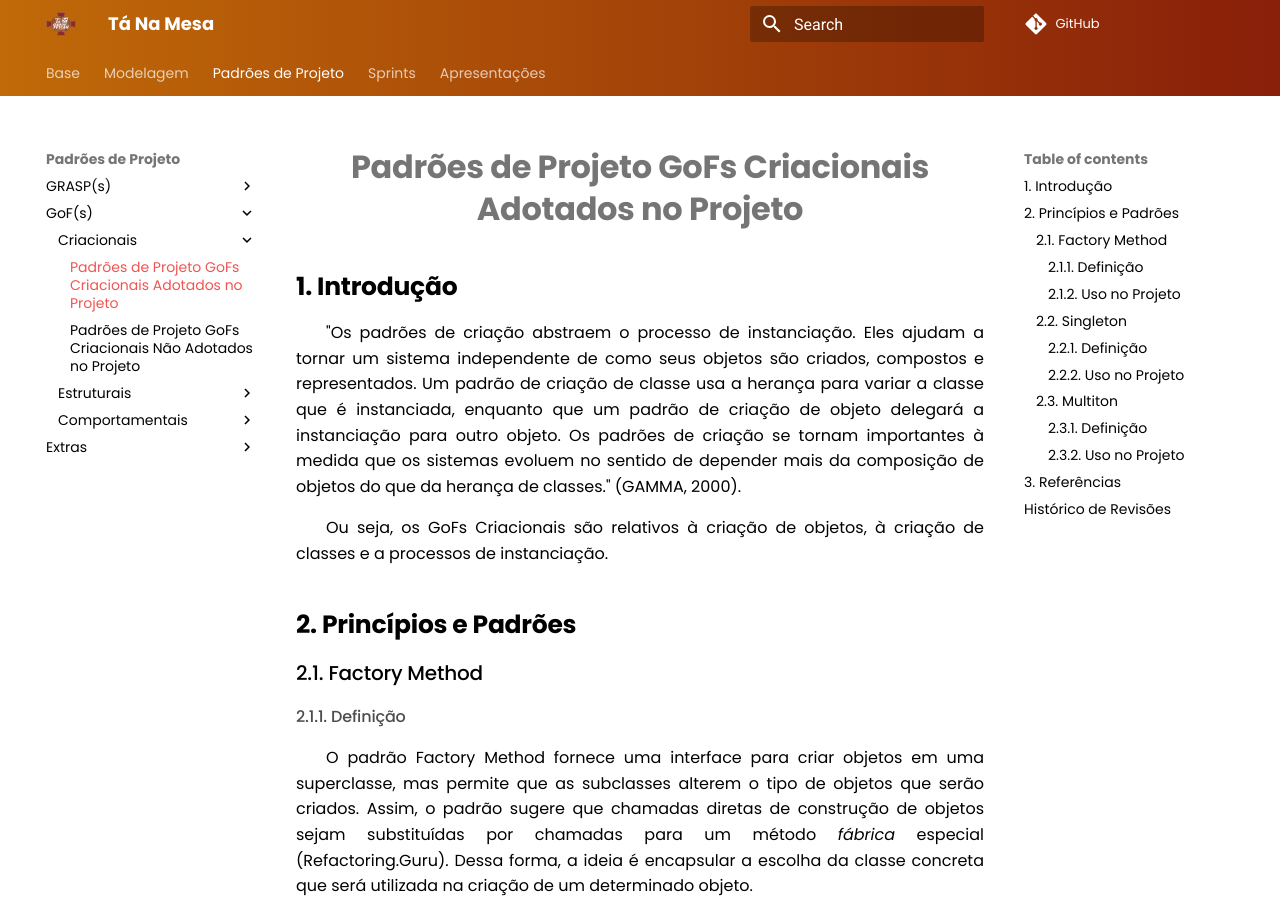
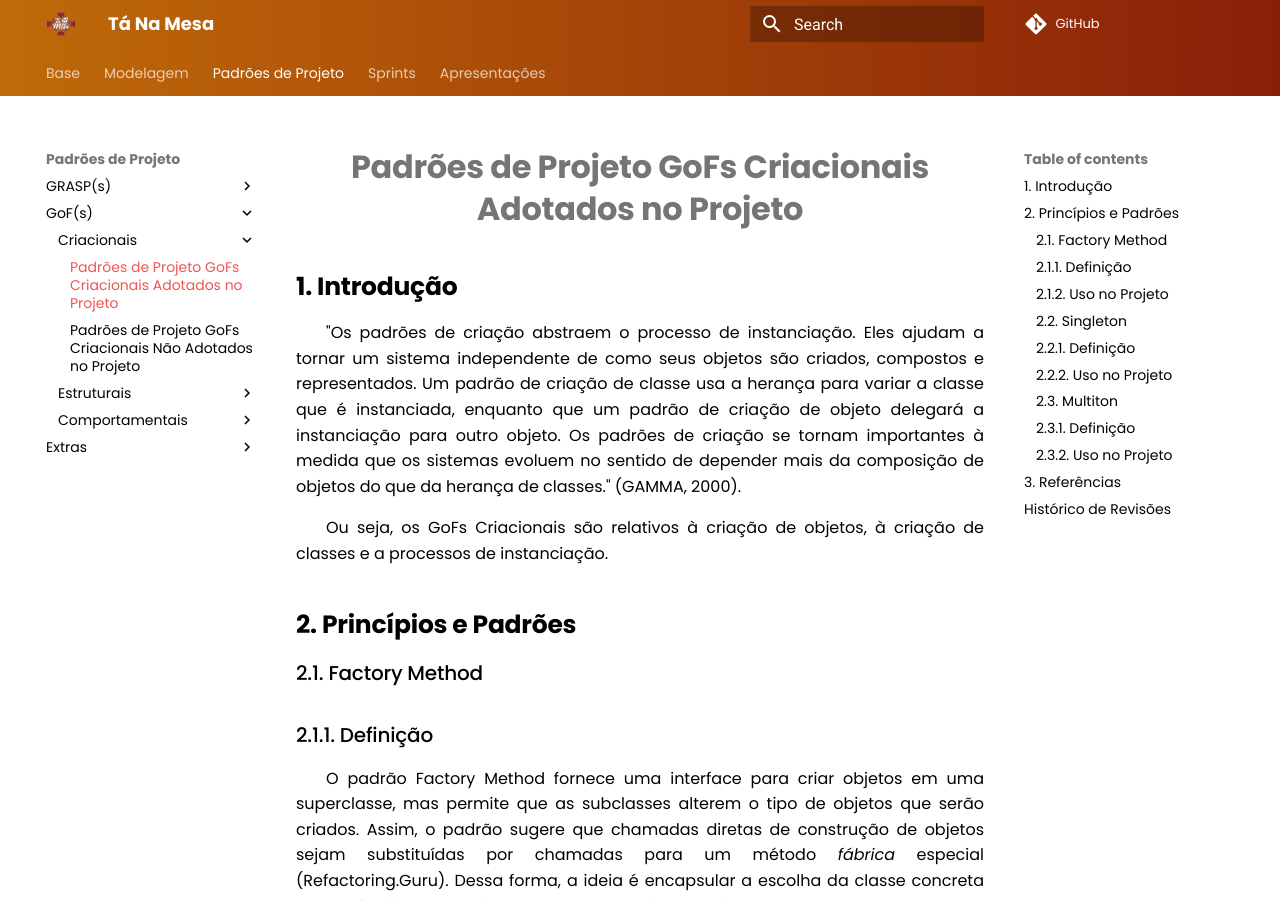
Before and after one commit to UnBArqDsw2021-1/2021.1_G02_TaNaMesa_docs, an MkDocs documentation site: the page built from docs/3-Padroes-de-Projeto/GoFs/Criacionais/Padroes-Adotados-no-Projeto.md, in a window 1280 px wide and 900 px high. Built offline with MkDocs 1.6.1 and Material for MkDocs 9.7.7, drawn with Linux system fonts in a browser that asks for light colours; comment, search, counter and statistics services are not loaded.

```diff
--- a/docs/3-Padroes-de-Projeto/GoFs/Criacionais/Padroes-Adotados-no-Projeto.md
+++ b/docs/3-Padroes-de-Projeto/GoFs/Criacionais/Padroes-Adotados-no-Projeto.md
@@ -14,7 +14,7 @@ processos de instanciação.
 ## 2. Princípios e Padrões
 
 ### 2.1. Factory Method
-####2.1.1. Definição
+### 2.1.1. Definição
 
 O padrão Factory Method fornece uma interface para criar objetos em uma superclasse,
 mas permite que as subclasses alterem o tipo de objetos que serão criados. Assim, o padrão
@@ -22,17 +22,17 @@ sugere que chamadas diretas de construção de objetos sejam substituídas por c
 para um método *fábrica* especial (Refactoring.Guru). Dessa forma, a ideia é encapsular
 a escolha da classe concreta que será utilizada na criação de um determinado objeto.
 
-####2.1.2. Uso no Projeto
+### 2.1.2. Uso no Projeto
 
 **Justificativa**: Este padrão de projeto é aplicado dentro do Node.js, para criação de objetos.
 
 ### 2.2. Singleton
-#### 2.2.1. Definição
+### 2.2.1. Definição
 
 O padrão Singleton é um padrão de projeto criacional que permite a criação de apenas uma
 instância de uma classe, provendo um ponto de acesso global para essa instância.
 
-#### 2.2.2. Uso no Projeto
+### 2.2.2. Uso no Projeto
 
 **Justificativa**: Será utilizado para garantir uma instância única da aplicação com o banco de dados.
 
@@ -62,13 +62,13 @@ const port = process.env.PORT || 3333;
 
 ### 2.3. Multiton
 
-#### 2.3.1. Definição
+### 2.3.1. Definição
 
 O padrão Multiton é um padrão de projeto criacional que generaliza o padrão Singleton. Enquanto
 o Singleton permite a criação de apenas uma instância de uma classe, o padrão Multiton permite
 a criação de uma quantidade controlada de instâncias e fornece um modo para recuperá-las.
 
-#### 2.3.2. Uso no Projeto
+### 2.3.2. Uso no Projeto
 
 **Justificativa**: Uma das aplicações no projeto será para a criação de componentes no React, em que será possível instanciar diversos componentes iguais, mas que possuem informações diferentes.
 
```
